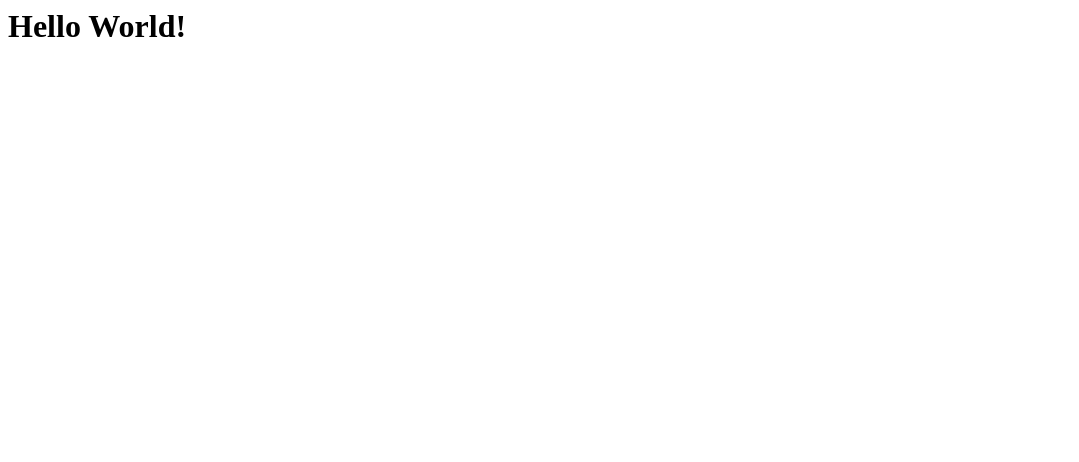
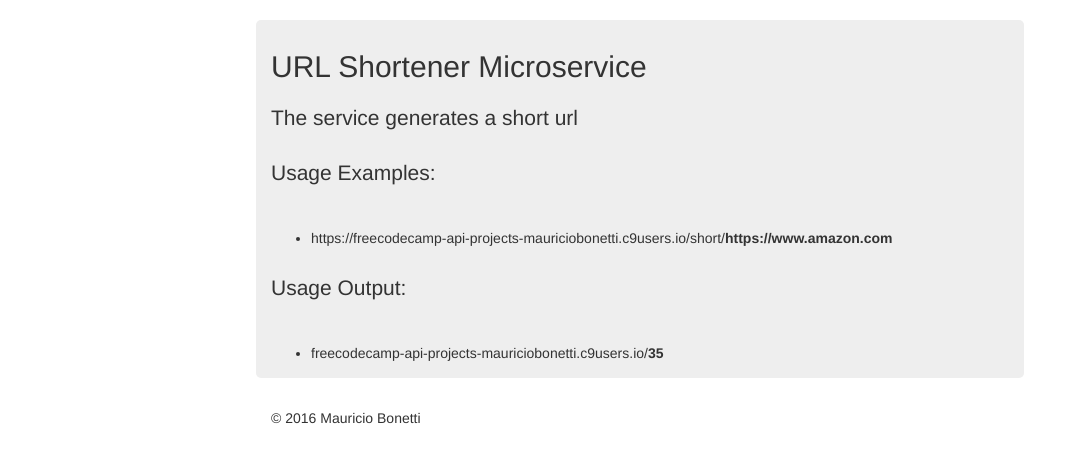
Before and after one commit to mauriciocoder/urlshortener, a website: page public/index.html in a window 1280 px wide. Shown: the whole page, without its empty margins (0-1079 px from the left). Drawn offline with nearby package versions, Linux system fonts and the light colour scheme.

Commit message:
Index page updated

```diff
--- a/public/index.html
+++ b/public/index.html
@@ -1 +1,62 @@
-<h1>Hello World!</h1>
+<!DOCTYPE html>
+<html lang="en">
+  <head>
+    <meta charset="utf-8">
+    <meta http-equiv="X-UA-Compatible" content="IE=edge">
+    <meta name="viewport" content="width=device-width, initial-scale=1">
+    <!-- The above 3 meta tags *must* come first in the head; any other head content must come *after* these tags -->
+    <meta name="description" content="">
+    <meta name="author" content="">
+    <title>URL Shortener Microservice</title>
+
+    <!-- Bootstrap core CSS -->
+    <link rel="stylesheet" href="https://maxcdn.bootstrapcdn.com/bootstrap/3.3.6/css/bootstrap.min.css" integrity="sha384-1q8mTJOASx8j1Au+a5WDVnPi2lkFfwwEAa8hDDdjZlpLegxhjVME1fgjWPGmkzs7" crossorigin="anonymous">
+  </head>
+
+  <script src="https://ajax.googleapis.com/ajax/libs/jquery/1.11.3/jquery.min.js"></script>
+	<style>
+		body {
+		  padding-top: 20px;
+		  padding-bottom: 20px;
+		}
+
+		.center-width {
+			width: 60%;
+		}
+
+		.round-border {
+			border-radius: 5px;
+		}
+
+		.quote-padding {
+			padding-top: 10px;
+			padding-bottom: 0px;
+		}
+	</style>
+  <body>
+    <div class="jumbotron center-block center-width round-border quote-padding">
+      <div class="container">
+        <h2 id="quote">URL Shortener Microservice</h1>
+        <p class="quote-padding">The service generates a short url</p>
+		<p class="quote-padding">Usage Examples:</p>
+		<p class="quote-padding">
+			<ul>
+				<li>https://freecodecamp-api-projects-mauriciobonetti.c9users.io/short/<b>https://www.amazon.com</b></li>
+			</ul>
+		</p>
+		<p class="quote-padding">Usage Output:</p>
+		<p class="quote-padding">
+			<ul>
+				<li>freecodecamp-api-projects-mauriciobonetti.c9users.io/<b>35</b></li>
+			</ul>
+		</p>
+      </div>
+    </div>
+
+    <div class="container center-width">
+      <footer>
+        <p>&copy; 2016 Mauricio Bonetti</p>
+      </footer>
+    </div> <!-- /container -->
+  </body>
+</html>
```
